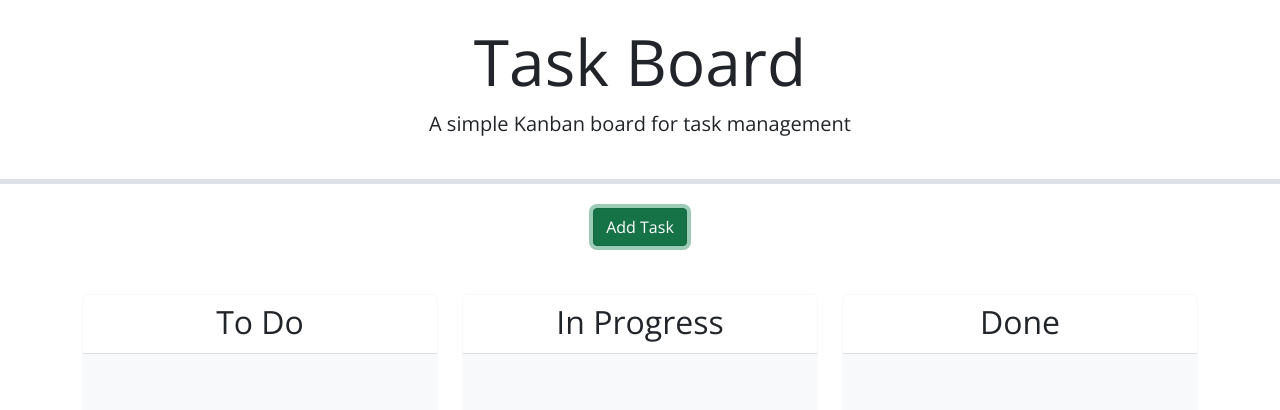
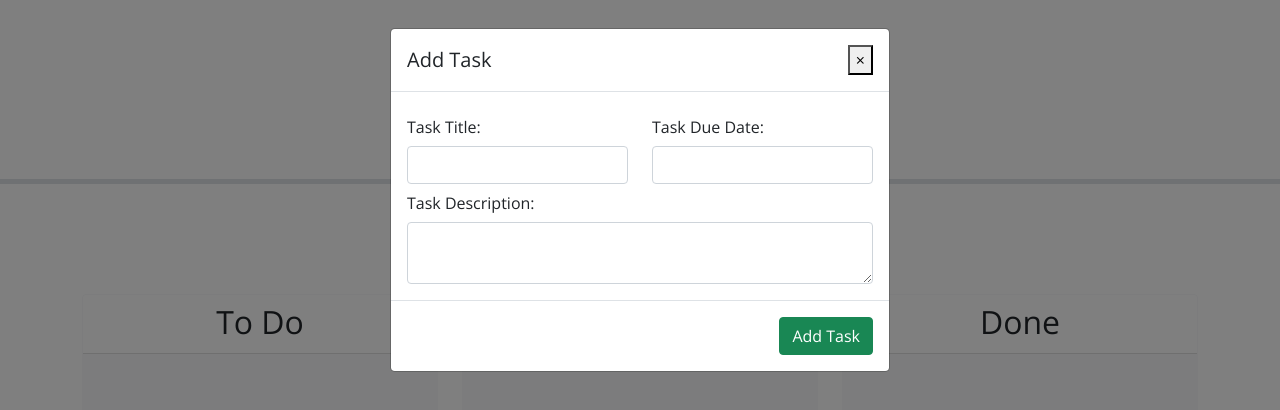
Before and after one commit to lindsay-terry/task-board, a plain HTML site: page index.html in a window 1280 px wide. Both pictures are taken after a click on the button "Add Task". Drawn offline with nearby package versions, Linux system fonts and the light colour scheme.

Commit message:
Added bootstrap modal to html and styled to match page/mockup

```diff
--- a/assets/js/script.js
+++ b/assets/js/script.js
@@ -36,3 +36,14 @@ function handleDrop(event, ui) {
 $(document).ready(function () {
 
 });
+
+
+$('#addTaskBtn').on('click', function (event) {
+    var button = $(event.relatedTarget) // Button that triggered the modal
+    var recipient = button.data('whatever') // Extract info from data-* attributes
+    // If necessary, you could initiate an AJAX request here (and then do the updating in a callback).
+    // Update the modal's content. We'll use jQuery here, but you could use a data binding library or other methods instead.
+    var modal = $(this)
+    modal.find('.modal-title').text('New message to ' + recipient)
+    modal.find('.modal-body input').val(recipient)
+  })
--- a/index.html
+++ b/index.html
@@ -22,8 +22,43 @@
   </header>
   <div class="container">
     <div class="text-center mb-5">
-      <button class="btn btn-success" data-bs-toggle="modal" data-bs-target="#formModal">Add Task</button>
+      <button class="btn btn-success" data-bs-toggle="modal" data-bs-target="#formModal" id="addTaskBtn">Add Task</button>
     </div>
+    <!-- modal starts here -->
+    <div class="modal fade" id="formModal" tabindex="-1" role="dialog" aria-labelledby="exampleModalLabel" aria-hidden="true">
+      <div class="modal-dialog" role="document">
+        <div class="modal-content">
+          <div class="modal-header">
+            <h5 class="modal-title" id="exampleModalLabel">Add Task</h5>
+            <button type="button" class="close" data-dismiss="modal" aria-label="Close">
+              <span aria-hidden="true">&times;</span>
+            </button>
+          </div>
+          <div class="modal-body">
+            <form class="row">
+              <div class="form-group col-6">
+                <label for="task-title" class="col-form-label">Task Title:</label>
+                <input type="text" class="form-control" id="task-title">
+              </div>
+              <div class="form-group col-6">
+                <label for="task-due-date" class="col-form-label">Task Due Date:</label>
+                <input type="text" class="form-control" id="task-due-date">
+              </div>
+              <div class="form-group col-12">
+                <label for="task-description" class="col-form-label">Task Description:</label>
+                <textarea class="form-control" id="task-description"></textarea>
+              </div>
+            </form>
+          </div>
+          <div class="modal-footer">
+            <!-- <button type="button" class="btn btn-secondary" data-dismiss="modal">Close</button> -->
+            <button type="button" class="btn btn-primary btn-success">Add Task</button>
+          </div>
+        </div>
+      </div>
+    </div>
+
+
     <!-- Todo: Create a modal with a form to add tasks -->
     <div class="row swim-lanes text-center justify-content-between">
       <div class="col-12 col-lg-4 d-flex">
```
